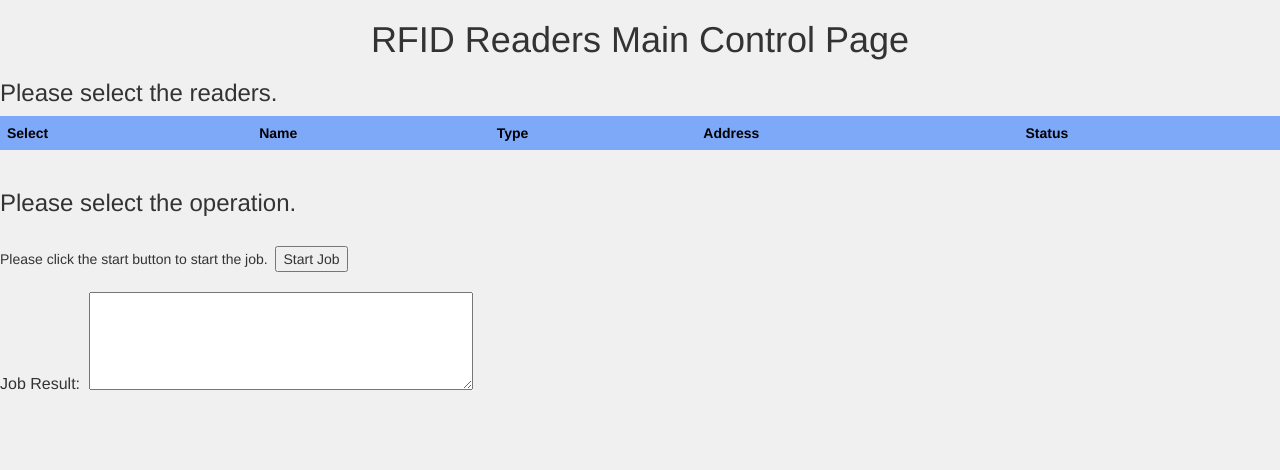
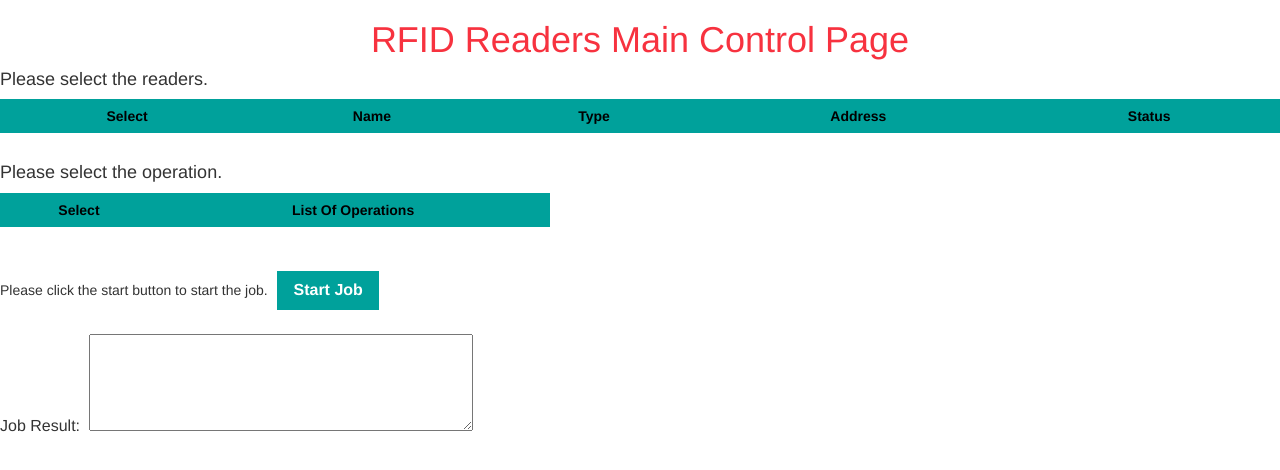
Before and after one commit to srilekha091/CodeChallenge, a website: page Client/Index.html in a window 1280 px wide. Drawn offline with nearby package versions, Linux system fonts and the light colour scheme; no server answers.

Commit message:
Updated the Styles

```diff
--- a/Client/Index.html
+++ b/Client/Index.html
@@ -11,10 +11,11 @@
     <script src="Scripts/Script.js"></script>
     <script src="Scripts/Service.js"></script>
     <link rel="stylesheet" href="http://netdna.bootstrapcdn.com/bootstrap/3.0.3/css/bootstrap.min.css">
-    <link href="Style.css" rel="stylesheet" />
+    <!-- <link href="Style.css" rel="stylesheet" /> -->
+	<link rel="stylesheet" type="text/css" href="/Style.css" />
 </head>
 
-<body style="background-color: #f0f0f0;">
+<body>
     <ng-view></ng-view>
 </body>
 
--- a/Client/Style.css
+++ b/Client/Style.css
@@ -1,20 +1,87 @@
+*{}
+
+#mainHeader{
+	color: #f7323f;
+}
+
 table.customTable {
   width: 100%;
   background-color: #FFFFFF;
   border-collapse: collapse;
   border-width: 2px;
-  border-color: #7EA8F8;
+  border-color: #00a19b;
   border-style: solid;
   color: #000000;
+
 }
 
 table.customTable td, table.customTable th {
   border-width: 2px;
-  border-color: #7EA8F8;
+  border-color: #00a19b;
   border-style: solid;
   padding: 5px;
+  position: center;
+  text-align: center;
 }
 
 table.customTable thead {
-  background-color: #7EA8F8;
+  background-color: #00A19B;
 }
+
+table.customTable .checkStyle{
+	width: 10%;
+}
+
+table.customTableOperations{
+  width: 43%;
+  background-color: #FFFFFF;
+  border-collapse: collapse;
+  border-width: 2px;
+  border-color: #00a19b;
+  border-style: solid;
+  color: #000000;
+
+}
+
+table.customTableOperations td, table.customTableOperations th {
+  border-width: 2px;
+  border-color: #00a19b;
+  border-style: solid;
+  padding: 5px;
+  position: center;
+  text-align: center;
+  text-transform: capitalize;
+}
+
+table.customTableOperations thead {
+  background-color: #00A19B;
+}
+
+table.customTableOperations .checkStyle{
+	width: 25%;
+}
+
+.startJob {
+  background-color: #00a19b;
+  border: none;
+  color: white;
+  padding: 8px 16px;
+  text-align: center;
+  text-decoration: none;
+  display: inline-block;
+  font-size: 16px;
+  margin: 4px 2px;
+  -webkit-transition-duration: 0.4s; /* Safari */
+  transition-duration: 0.4s;
+  cursor: pointer;
+  font-weight: 600;
+}
+
+.startJob:hover {
+  background-color: #bababa;
+  color: #f7323f;
+}
+
+.jobOutput{
+	font-size: 16px;
+}
--- a/Client/Templates/RFID-Readers.html
+++ b/Client/Templates/RFID-Readers.html
@@ -1,6 +1,8 @@
-<h1><center>{{message}}</center></h1>
+<link rel="stylesheet" type="text/css" href="/Style.css">
 
-<h3>Please select the readers. </h3>
+<h1 id="mainHeader"><center>{{message}}</center></h1>
+
+<h4>Please select the readers. </h4>
 <div>
     <table class="customTable">
         <thead>
@@ -26,15 +28,25 @@
 </div>
 
 <br/>
-<h3>Please select the operation.</h3>
-<ul style = "list-style-type: none;">
-    <li ng-repeat="operation in operations">
-      <input type="radio" ng-model="model.operation" name="occurances" ng-value="operation" /> {{operation.name}}
-    </li>
-</ul>
+<h4>Please select the operation.</h4>
 
-<br>Please click the start button to start the job. &nbsp;<button type='button' ng-click="StartJob()" id="startJob">Start Job</button><br>
+<table class="customTableOperations">
+        <thead>
+            <tr>
+				<th>Select</th>
+				<th>List of Operations</th>
+            </tr>
+        </thead>
+        <tbody>
+            <tr ng-repeat="operation in operations">
+                <td class="checkStyle"><input type="radio" ng-model="model.operation" name="occurances" ng-value="operation" /></td>
+                <td>{{operation.name}}</td>
+            </tr>
+        </tbody>
+    </table>
 
-<br/>
+<br/><br/>Please click the start button to start the job. &nbsp;<button type='button' ng-click="StartJob()" class="startJob">Start Job</button>
 
-<p style="font-size: 16px;">Job Result: &nbsp;<textarea style="width:30%; " rows="4" cols="50" ng-model="JobOutput" /> </p>
+<br/><br/>
+
+<p class="jobOutput">Job Result: &nbsp;<textarea style="width:30%; " rows="4" cols="50" ng-model="JobOutput" /> </p>
--- a/Client/Templates/Style.css
+++ /dev/null
@@ -1,31 +0,0 @@
-
-table.customTable {
-  width: 100%;
-  background-color: #FFFFFF;
-  border-collapse: collapse;
-  border-width: 2px;
-  border-color: #00a19b;
-  border-style: solid;
-  color: #000000;
-
-}
-
-table.customTable td, table.customTable th {
-  border-width: 2px;
-  border-color: #00a19b;
-  border-style: solid;
-  padding: 5px;
-  text-align: center;
-}
-
-table.customTable thead {
-  background-color: #00A19B;
-}
-
-table.customTable .checkStyle{
-
-}
-
-button#startJob {
-	background-color : #000000;
-}
```
